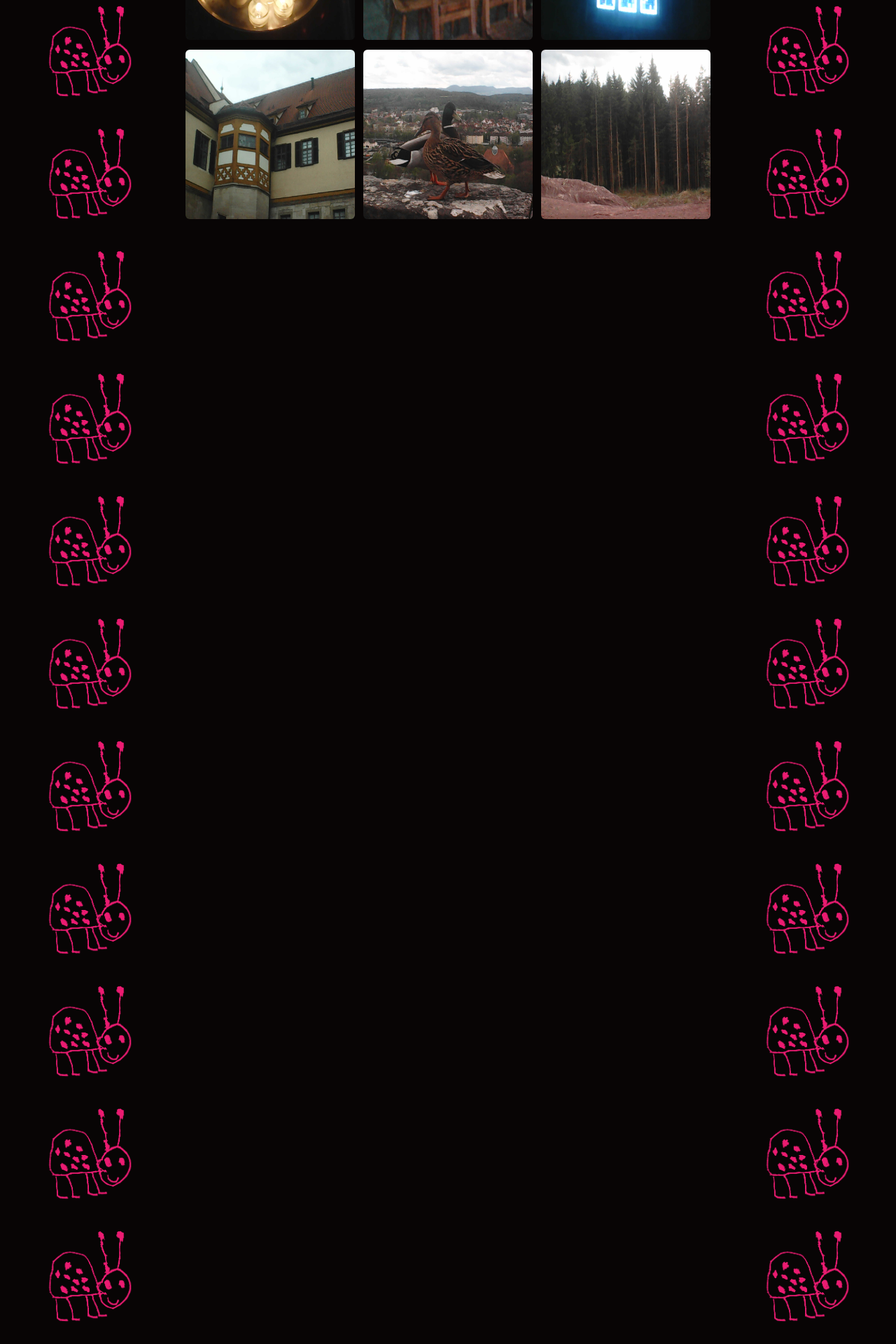
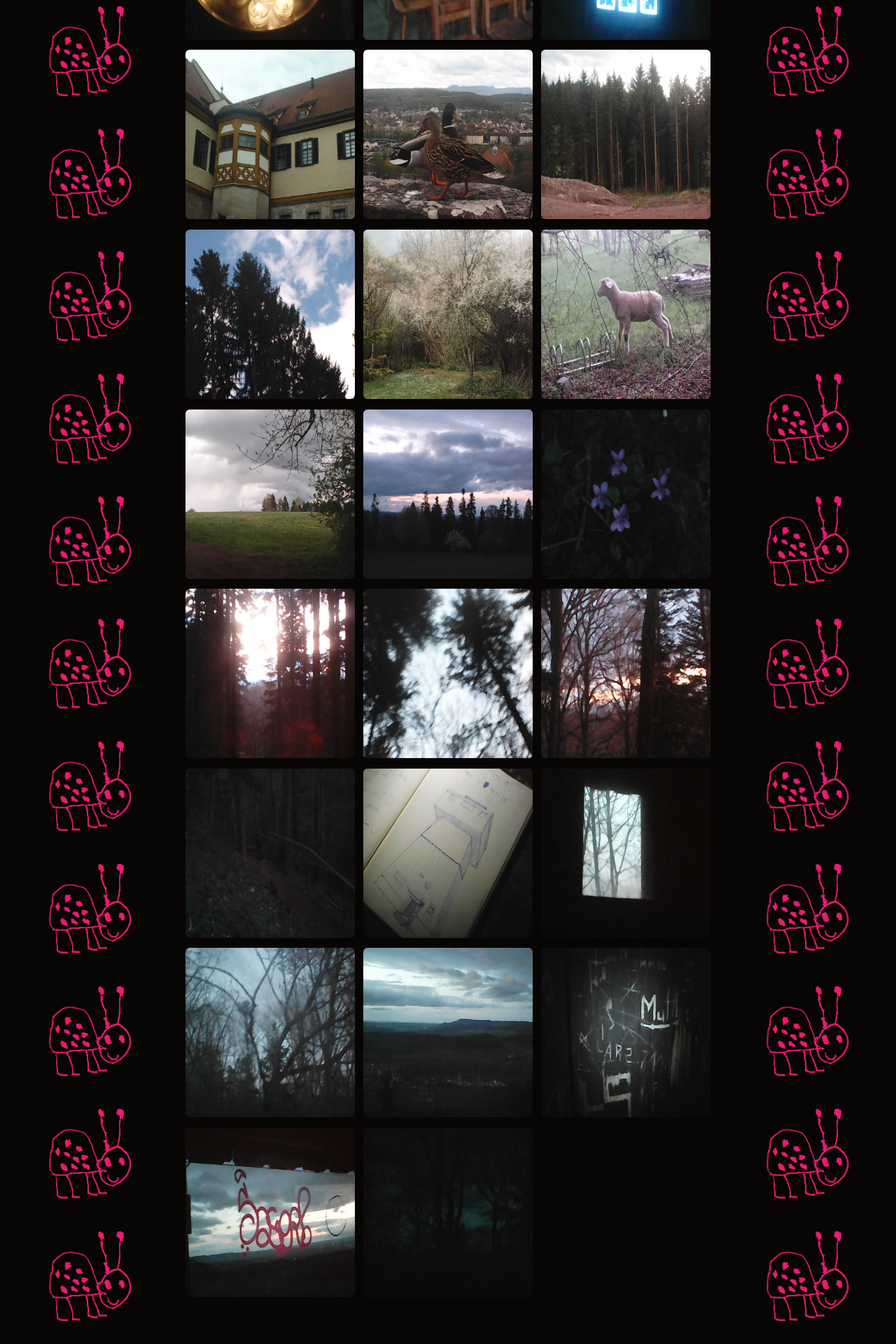
Before and after one commit to xxiwriterecipesnotlovelettersxx/xxiwriterecipesnotlovelettersxx.github.io, a Jekyll site: the page built from _posts/2026-03-01-photos-from-germany-2025.md, in a window 1280 px wide. Shown: the part 2307-4227 px from the top of the page at 70% size. Built offline with Jekyll 4.4.1, drawn with Linux system fonts in a browser that asks for light colours.

Commit message:
Update 2026-03-01-photos-from-germany-2025.md

```diff
--- a/_posts/2026-03-01-photos-from-germany-2025.md
+++ b/_posts/2026-03-01-photos-from-germany-2025.md
@@ -15,81 +15,132 @@ one year ago today, i went on an exchange trip to bavaria, germany. here are som
     <img src="/images/g1.jpg" alt="germany">
   </a>
    <a href="/images/g2.jpg">
-    <img src="/images/g2.jpg" alt="ihop">
+    <img src="/images/g2.jpg" alt="germany">
   </a>
   <a href="/images/g3.jpg">
-    <img src="/images/g3.jpg" alt="ihop">
+    <img src="/images/g3.jpg" alt="germany">
   </a>
   <a href="/images/g4.jpg">
-  <img src="/images/g4.jpg" alt="ihop">
+  <img src="/images/g4.jpg" alt="germany">
   </a>
   <a href="/images/g5.jpg">
-    <img src="/images/g5.jpg" alt="ihop">
+    <img src="/images/g5.jpg" alt="germany">
   </a>
   <a href="/images/g6.jpg">
-  <img src="/images/g6.jpg" alt="zi">
+  <img src="/images/g6.jpg" alt="germany">
   </a>
   <a href="/images/g7.jpg">
-  <img src="/images/g7.jpg" alt="charli">
+  <img src="/images/g7.jpg" alt="germany">
   </a>
     <a href="/images/g8.jpg">
-    <img src="/images/g8.jpg" alt="asher">
+    <img src="/images/g8.jpg" alt="germany">
   </a>
     <a href="/images/g9.jpg">
-    <img src="/images/g9.jpg" alt="grape">
+    <img src="/images/g9.jpg" alt="germany">
   </a>
    <a href="/images/g10.jpg">
     <img src="/images/g10.jpg" alt="germany">
   </a>
    <a href="/images/g11.jpg">
-    <img src="/images/g11.jpg" alt="ihop">
+    <img src="/images/g11.jpg" alt="germany">
   </a>
   <a href="/images/g12.jpg">
-    <img src="/images/g12.jpg" alt="ihop">
+    <img src="/images/g12.jpg" alt="germany">
   </a>
   <a href="/images/g13.jpg">
-  <img src="/images/g13.jpg" alt="ihop">
+  <img src="/images/g13.jpg" alt="germany">
   </a>
   <a href="/images/g14.jpg">
-    <img src="/images/g14.jpg" alt="ihop">
+    <img src="/images/g14.jpg" alt="germany">
   </a>
   <a href="/images/g15.jpg">
-  <img src="/images/g15.jpg" alt="zi">
+  <img src="/images/g15.jpg" alt="germany">
   </a>
   <a href="/images/g16.jpg">
-  <img src="/images/g16.jpg" alt="charli">
+  <img src="/images/g16.jpg" alt="germany">
   </a>
     <a href="/images/g17.jpg">
-    <img src="/images/g17.jpg" alt="asher">
+    <img src="/images/g17.jpg" alt="germany">
   </a>
     <a href="/images/g18.jpg">
-    <img src="/images/g18.jpg" alt="grape">
+    <img src="/images/g18.jpg" alt="germany">
   </a>
    <a href="/images/g19.jpg">
     <img src="/images/g19.jpg" alt="germany">
   </a>
    <a href="/images/g20.jpg">
-    <img src="/images/g20.jpg" alt="ihop">
+    <img src="/images/g20.jpg" alt="germany">
   </a>
   <a href="/images/g21.jpg">
-    <img src="/images/g21.jpg" alt="ihop">
+    <img src="/images/g21.jpg" alt="germany">
   </a>
   <a href="/images/g22.jpg">
-  <img src="/images/g22.jpg" alt="ihop">
+  <img src="/images/g22.jpg" alt="germany">
   </a>
   <a href="/images/g23.jpg">
-    <img src="/images/g23.jpg" alt="ihop">
+    <img src="/images/g23.jpg" alt="germany">
   </a>
   <a href="/images/g24.jpg">
-  <img src="/images/g24.jpg" alt="zi">
+  <img src="/images/g24.jpg" alt="germany">
   </a>
   <a href="/images/g25.jpg">
-  <img src="/images/g25.jpg" alt="charli">
+  <img src="/images/g25.jpg" alt="germany">
   </a>
     <a href="/images/g26.jpg">
-    <img src="/images/g26.jpg" alt="asher">
+    <img src="/images/g26.jpg" alt="germany">
   </a>
     <a href="/images/g27.jpg">
-    <img src="/images/g27.jpg" alt="grape">
+    <img src="/images/g27.jpg" alt="germany">
+  </a>
+  <a href="/images/g28.jpg">
+    <img src="/images/g28.jpg" alt="germany">
+  </a>
+  <a href="/images/g29.jpg">
+    <img src="/images/g29.jpg" alt="germany">
+  </a>
+  <a href="/images/g30.jpg">
+    <img src="/images/g30.jpg" alt="germany">
+  </a>
+  <a href="/images/g31.jpg">
+    <img src="/images/g31.jpg" alt="germany">
+  </a>
+  <a href="/images/g32.jpg">
+    <img src="/images/g32.jpg" alt="germany">
+  </a>
+  <a href="/images/g33.jpg">
+    <img src="/images/g33.jpg" alt="germany">
+  </a>
+  <a href="/images/g34.jpg">
+    <img src="/images/g34.jpg" alt="germany">
+  </a>
+  <a href="/images/g35.jpg">
+    <img src="/images/g35.jpg" alt="germany">
+  </a>
+  <a href="/images/g36.jpg">
+    <img src="/images/g36.jpg" alt="germany">
+  </a>
+  <a href="/images/g37.jpg">
+    <img src="/images/g37.jpg" alt="germany">
+  </a>
+  <a href="/images/g38.jpg">
+    <img src="/images/g38.jpg" alt="germany">
+  </a>
+  <a href="/images/g39.jpg">
+    <img src="/images/g39.jpg" alt="germany">
+  </a>
+  <a href="/images/g40.jpg">
+    <img src="/images/g40.jpg" alt="germany">
+  </a>
+  <a href="/images/g41.jpg">
+    <img src="/images/g41.jpg" alt="germany">
+  </a>
+  <a href="/images/g42.jpg">
+    <img src="/images/g42.jpg" alt="germany">
+  </a>
+  <a href="/images/g43.jpg">
+    <img src="/images/g43.jpg" alt="germany">
+  </a>
+  <a href="/images/g44.jpg">
+    <img src="/images/g44.jpg" alt="germany">
   </a>
 </div>
```
